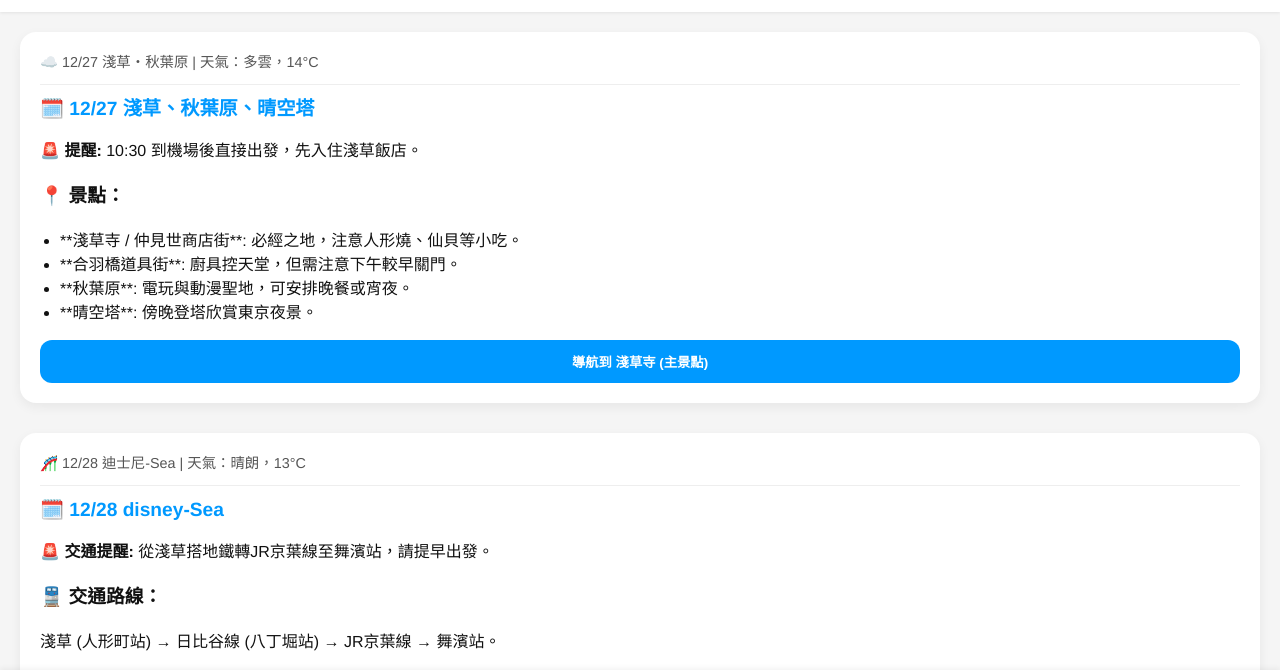
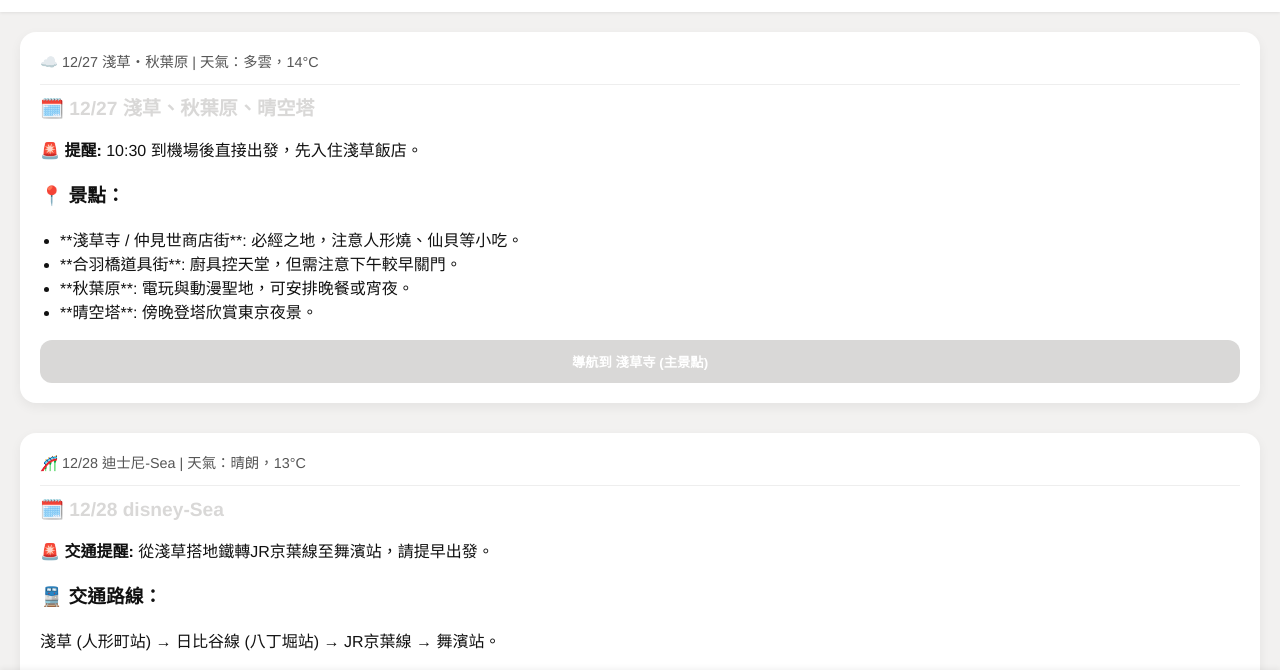
Before and after one commit to Hsun325/tokyo, a plain HTML site: page index.html in a window 1280 px wide. Shown: the part 59-729 px from the top of the page. Drawn offline with Linux system fonts and the light colour scheme.

Commit message:
Refactor CSS variables and styles for consistency

```diff
--- a/style.css
+++ b/style.css
@@ -1,7 +1,7 @@
 /* 設置 CSS 變數，方便統一主題色 */
 :root {
-    --primary-color: #0099FF; /* 常用於按鈕和高亮 (藍色) */
-    --background-light: #f5f5f5; /* 極淺灰色背景 */
+    --primary-color: #D9D8D7; /* 常用於按鈕和高亮  */
+    --background-light: #F2F1F0; /* 極淺灰色背景 */
     --card-background: #ffffff; /* 卡片白色背景 */
     --text-primary: #111111; /* 主要深色文字 */
     --text-secondary: #555555; /* 次要淺色文字 */
```
